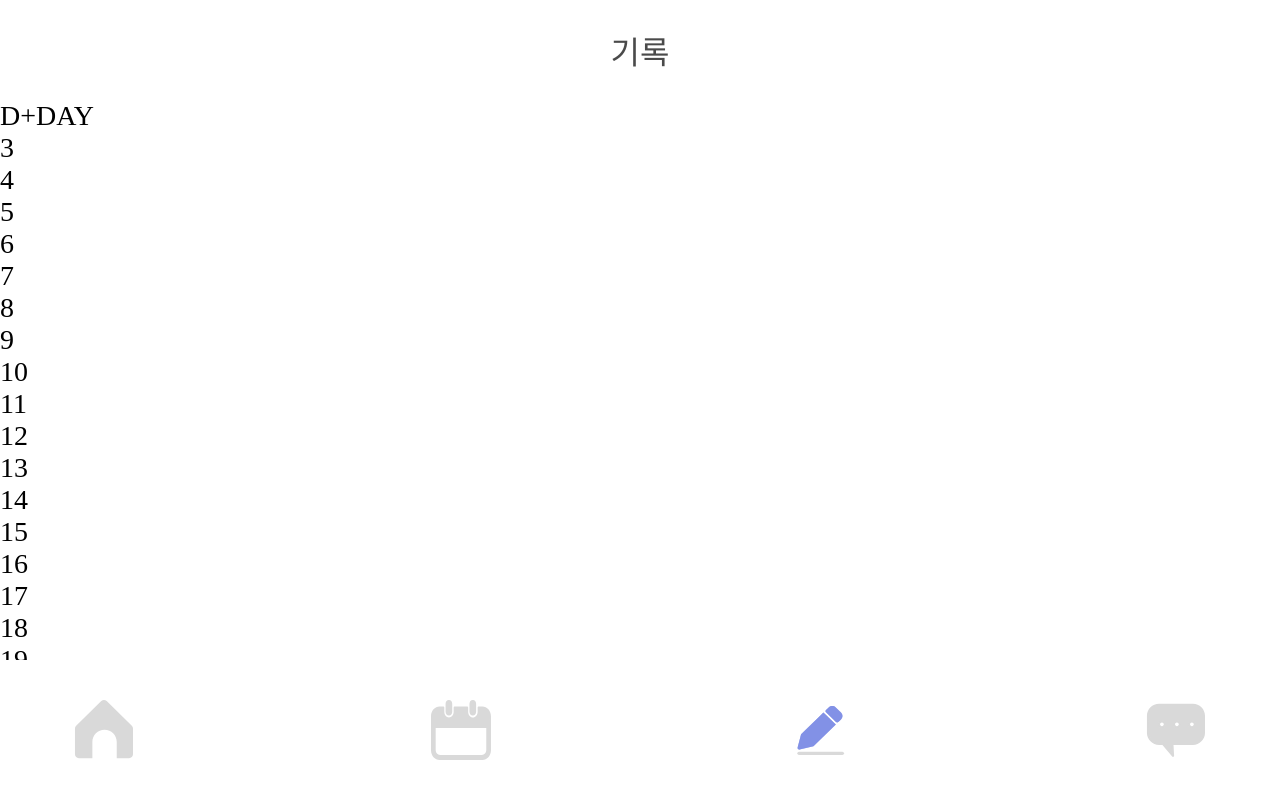
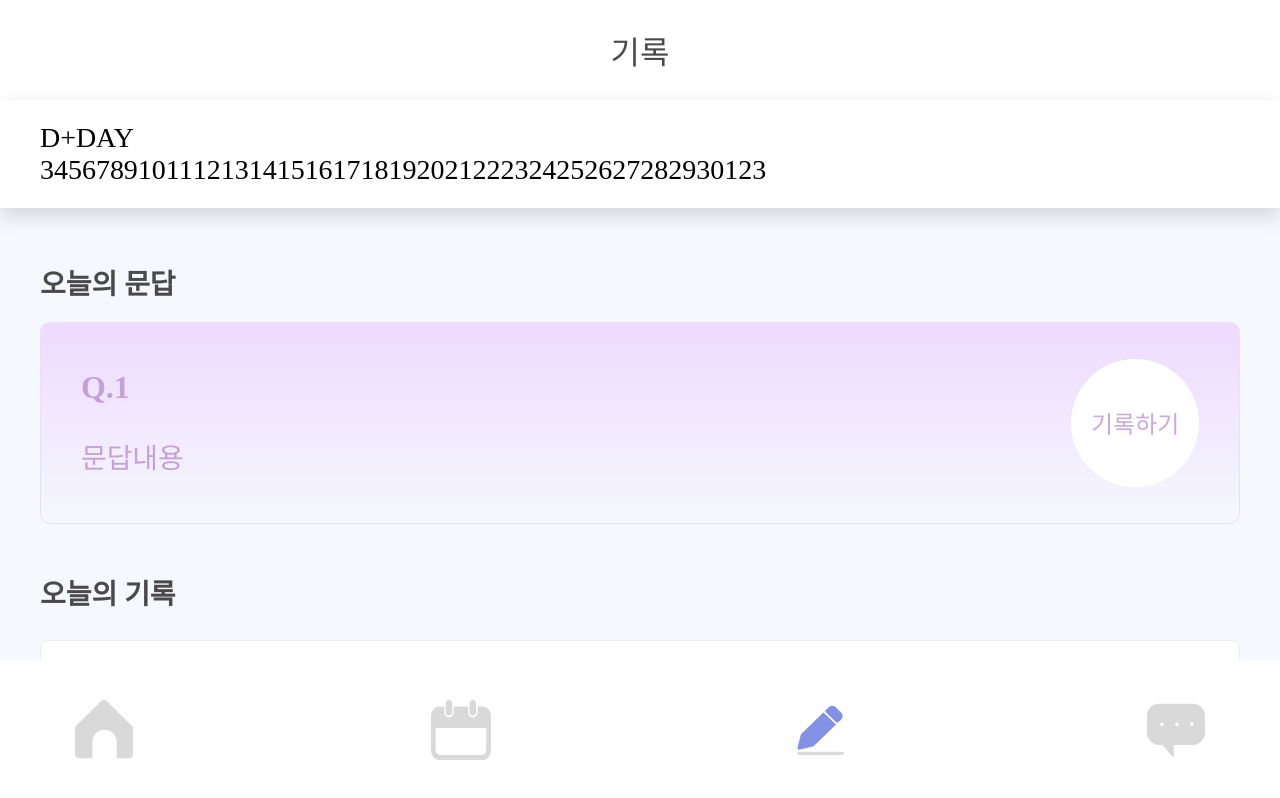
Before and after one commit to Kimbangul/IHuAe-web, a Next.js app: page /diary in a window 1280 px wide. Built offline with nearby package versions, Linux system fonts and the light colour scheme; a web font is replaced by a local one.

Commit message:
style: diary view styling

```diff
--- /dev/null
+++ b/src/components/diary/DiaryStyle.ts
@@ -0,0 +1,114 @@
+import styled from "styled-components";
+
+const Diary = {
+  Wrap: styled.div`
+    height: 100%;
+    background: ${({theme}) => theme.color.bg.bg_01};
+  `,
+  Title: styled.h2`
+    font-size: 1.4rem;
+    color: ${({theme}) =>theme.color.text.text_09};
+    ${({theme}) =>theme.font.sans.bold};
+  `,
+  Inquiry: {
+    Container: styled.section`
+      margin-top: 2.7rem;
+      padding: 0 2rem;
+    `,
+    Content: styled.div`
+      padding: 1.8rem 2rem;
+      border-radius: 0.5rem;
+      margin-top: 1rem;
+      background: linear-gradient(180deg, #EEDAFF 0%, rgba(239, 231, 246, 0.0260417) 99.98%, rgba(238, 225, 250, 0.447917) 99.99%, rgba(239, 231, 246, 0) 100%);
+      border: 1px solid #EBDFF4;
+      display: flex;
+      justify-content: space-between;
+      align-items: center;
+    `,
+    TextBox: styled.div`
+      color: #C5A0D9;
+      ${({theme}) => theme.font.sans.medium};
+    `,
+    Number: styled.span`
+      font-size: 1.6rem;
+      ${({theme}) => theme.font.sans.bold};
+    `,
+    Desc: styled.p`
+      margin-top: 1.5rem;
+    `,
+    Button: styled.button`
+      width: 6.4rem;
+      height: 6.4rem;
+      border-radius: 100%;
+      font-size: 1.2rem;
+      color: #CAA9DD;
+      cursor: pointer;
+      background: ${({theme}) =>theme.color.white};
+      ${({theme}) =>theme.font.sans.medium};
+    `,
+  },
+  Diary: {
+    Container: styled.section`
+      padding: 0 2rem;
+      margin-top: 2.4rem;
+    `,
+    List: styled.ul`
+      margin-top: 1.4rem;
+    `,
+    Item: styled.li`
+      border-radius: 0.4rem;
+      border: 0.1rem solid #ECECEC;
+      padding: 1.8rem 2rem;
+      cursor: pointer;
+      background: ${({theme}) =>theme.color.white};
+    `,
+    ItemDesc: styled.p`
+      font-size: 1.2rem;
+      margin-top: 1.6rem;
+      color: ${({theme}) =>theme.color.text.text_05};
+      width: 100%;
+      text-overflow: ellipsis;
+      white-space: nowrap;
+      overflow: hidden;
+      ${({theme}) =>theme.font.sans.medium};
+    `,
+    Title: styled.h3`
+     font-size: 1.6rem;
+     color: ${({theme}) =>theme.color.text.text_07};
+     ${({theme}) =>theme.font.sans.medium};
+    `,
+    TitleContainer: styled.div`
+      display: flex;
+      justify-content: space-between;
+      align-items: center;
+    `,
+    Delete: styled.button`
+      cursor: pointer;
+      font-size: 1rem;
+      color: ${({theme}) =>theme.color.text.text_09};
+      ${({theme}) =>theme.font.sans.medium};
+    `,
+
+  }
+}
+
+export const Calendar = {
+  Container : styled.section`
+    background: ${({theme}) => theme.color.white};
+    padding: 1.1rem 2rem;
+    position: relative;
+    z-index: 2;
+    box-shadow: 0 0.4rem 1rem rgba(0,0,0,0.14);
+  `,
+  List: styled.ul`
+    display: flex;
+    width: 100%;
+    overflow-x: auto;
+  `,
+  Item: styled.li`
+
+  `,
+
+}
+
+export default Diary;
--- a/src/components/diary/DiaryView.tsx
+++ b/src/components/diary/DiaryView.tsx
@@ -1,46 +1,47 @@
 import Header from '@/components/common/Header';
 import { DiaryViewParamType } from './DiaryType';
+import Diary, { Calendar } from './DiaryStyle';
 
 const DiaryView = ({calendar} : DiaryViewParamType) => {
   return (
-    <div>
+    <Diary.Wrap>
       <Header title='기록'/>
-      <section>
+      <Calendar.Container>
         <span>D+DAY</span>
-        <ul>
+        <Calendar.List>
         {
           calendar.map((el)=>{
-            return <li>{el.date.format('D')}</li>
+            return <Calendar.Item>{el.date.format('D')}</Calendar.Item>
           })
         }
-        </ul>
-      </section>
-      <section>
-        <h2>오늘의 문답</h2>
-        <div>
-         <div>
-           <span>Q.1</span>
-           <p>문답내용</p>
-         </div>
-         <button>기록하기</button>
-        </div>
-      </section>
-      <section>
-        <h2>오늘의 기록</h2>
-        <ul>
-          <li>
-            <div>
-              <h3>제목</h3>
-              <button>삭제</button>
-            </div>
-            <p>내용 텍스트 내용 텍스트 내용 텍스트</p>
-          </li>
-        </ul>
-      </section>
+        </Calendar.List>
+      </Calendar.Container>
+      <Diary.Inquiry.Container>
+        <Diary.Title>오늘의 문답</Diary.Title>
+        <Diary.Inquiry.Content>
+         <Diary.Inquiry.TextBox>
+           <Diary.Inquiry.Number>Q.1</Diary.Inquiry.Number>
+           <Diary.Inquiry.Desc>문답내용</Diary.Inquiry.Desc>
+         </Diary.Inquiry.TextBox>
+         <Diary.Inquiry.Button>기록하기</Diary.Inquiry.Button>
+        </Diary.Inquiry.Content>
+      </Diary.Inquiry.Container>
+      <Diary.Diary.Container>
+        <Diary.Title>오늘의 기록</Diary.Title>
+        <Diary.Diary.List>
+          <Diary.Diary.Item>
+            <Diary.Diary.TitleContainer>
+              <Diary.Diary.Title>제목</Diary.Diary.Title>
+              <Diary.Diary.Delete>삭제</Diary.Diary.Delete>
+            </Diary.Diary.TitleContainer>
+            <Diary.Diary.ItemDesc>내용 텍스트 내용 텍스트 내용 텍스트</Diary.Diary.ItemDesc>
+          </Diary.Diary.Item>
+        </Diary.Diary.List>
+      </Diary.Diary.Container>
       <button>
         +
       </button>
-    </div>
+    </Diary.Wrap>
   )
 }
 
```
